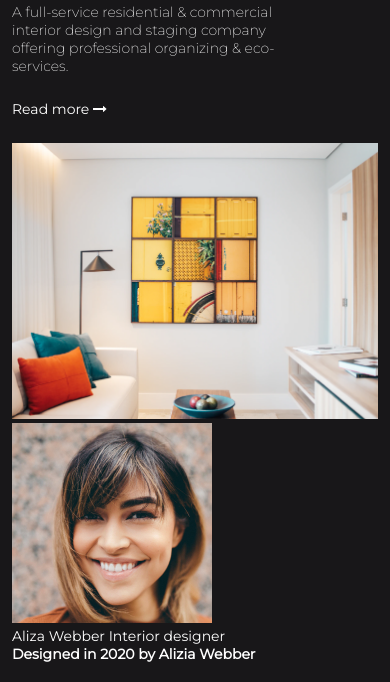
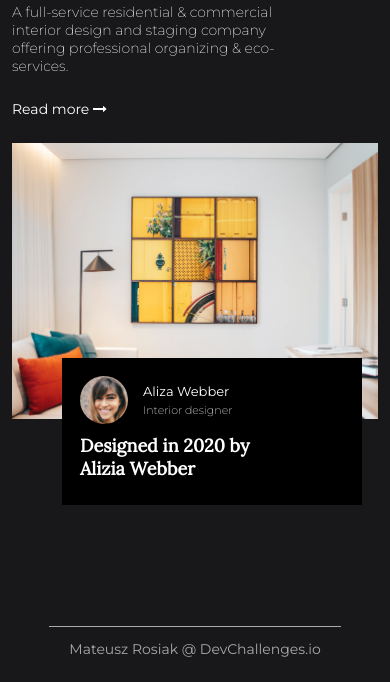
Before and after one commit to mateuszrosiak/DevChallenges.io, a plain HTML site: page 3-interior-consultant/index.html in a window 390 px wide. Shown: the part 162-844 px from the top of the page. Drawn offline with nearby package versions, Linux system fonts and the light colour scheme.

Commit message:
Finish mobile view (solve sticky footer)

```diff
--- a/3-interior-consultant/index.html
+++ b/3-interior-consultant/index.html
@@ -54,7 +54,7 @@
             </section>
         </main>
 
-        <footer class="footer"><span class="footer__author-info"></span></footer>
+        <footer class="footer"><span class="footer__author-info">Mateusz Rosiak @ DevChallenges.io</span></footer>
     </div>
 </body>
 
--- a/3-interior-consultant/scss/_base.scss
+++ b/3-interior-consultant/scss/_base.scss
@@ -17,6 +17,9 @@ img {
 
 .wrapper {
     margin: 0 12px;
+    display: flex;
+    flex-direction: column;
+    min-height: 100vh;
 }
 
 .header {
@@ -64,18 +67,92 @@ img {
     }
 }
 
+.content {
+    // min-height: calc(100vh - 351px - 66px);
+    flex-grow: 1;
+}
+
 .portfolio {
-    &__image {
-        position: relative;
-    }
+    position: relative;
+
+    &__image {}
 
     &__img {
         max-width: 100%;
     }
 
     &__info-block {
-        // position: absolute;
-        // top: 0;
-        // left: 0;
+        position: absolute;
+        bottom: -82px;
+        right: 16px;
+        background-color: black;
+        padding: 18px 70px 25px 18px;
+        width: 300px;
+    }
+
+    &__author-block {
+        display: flex;
+        align-items: center;
+        margin-bottom: 10px;
+    }
+
+    &__author-img {
+        border-radius: 50%;
+        width: 48px;
+        height: 48px;
+    }
+
+    &__author-info {
+        margin-left: 15px;
+    }
+
+    &__author-name,
+    &__author-profession {
+        display: inline-block;
+
+    }
+
+    &__author-name {
+        font-size: 13px;
+        font-weight: 500;
+    }
+
+    &__author-profession {
+        font-size: 11px;
+        font-weight: 200;
+    }
+
+    &__heading {
+        font-family: Lora;
+        font-weight: bold;
+        font-size: 18px;
     }
 }
+
+.footer {
+    display: flex;
+    justify-content: center;
+    margin-top: 138px;
+    padding: 24px 0;
+    position: relative;
+
+    &__author-info {
+        color: #A9A9A9;
+
+        &::before {
+            content: "";
+            position: absolute;
+            top: 10px;
+            left: 0;
+            right: 0;
+            margin-right: auto;
+            margin-left: auto;
+            border-top: 1px solid #A9A9A9;
+            width: 80%;
+            height: 20px;
+            // transform: translateX(50%);
+        }
+    }
+}
+
+@media (max-height: 700px) {}
```
Also changed, not shown: 3-interior-consultant/css/main.css, 1 other file.
